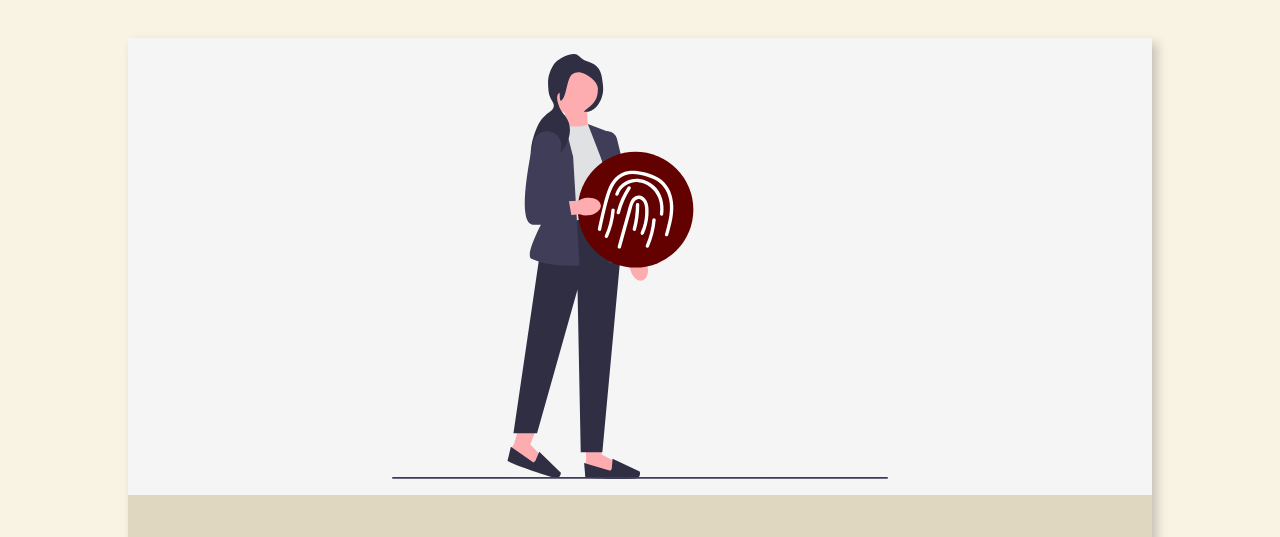
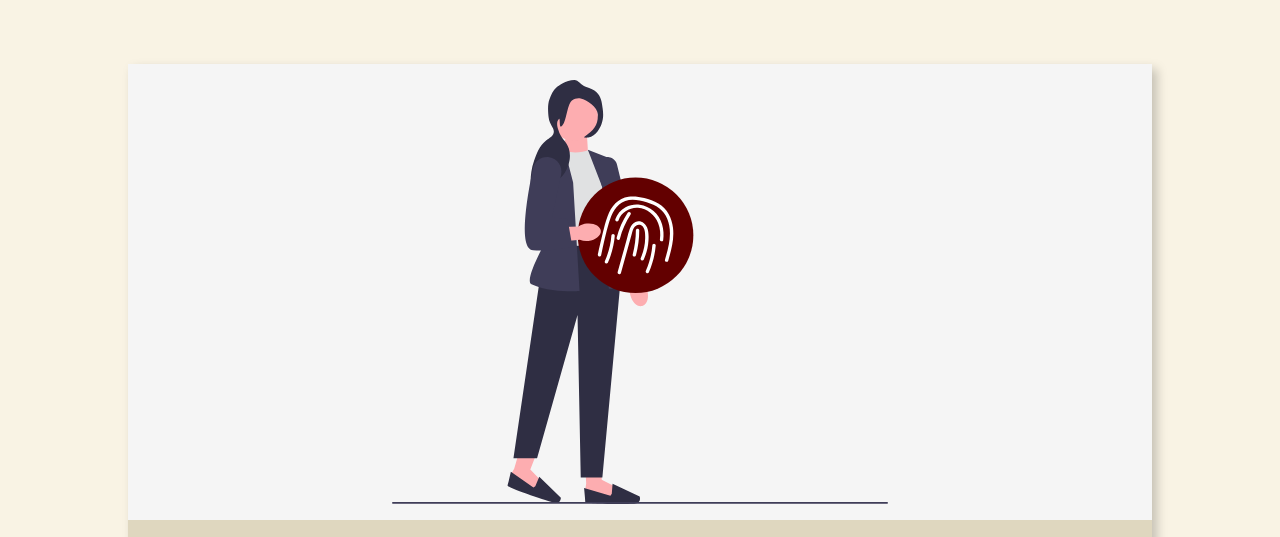
Before and after one commit to mirianprates/Formul-rio, a plain HTML site: page index.html in a window 1280 px wide. Shown: the top 537 px of the page. Drawn offline with Linux system fonts and the light colour scheme.

Commit message:
Update style.css

```diff
--- a/assets/css/style.css
+++ b/assets/css/style.css
@@ -178,7 +178,7 @@ body{
     height: 100%;
 }
     .container{
-        margin: 3%;
+        margin: 5%;
         flex-direction: column;
         width: 80%;
         height: 90%;
```
